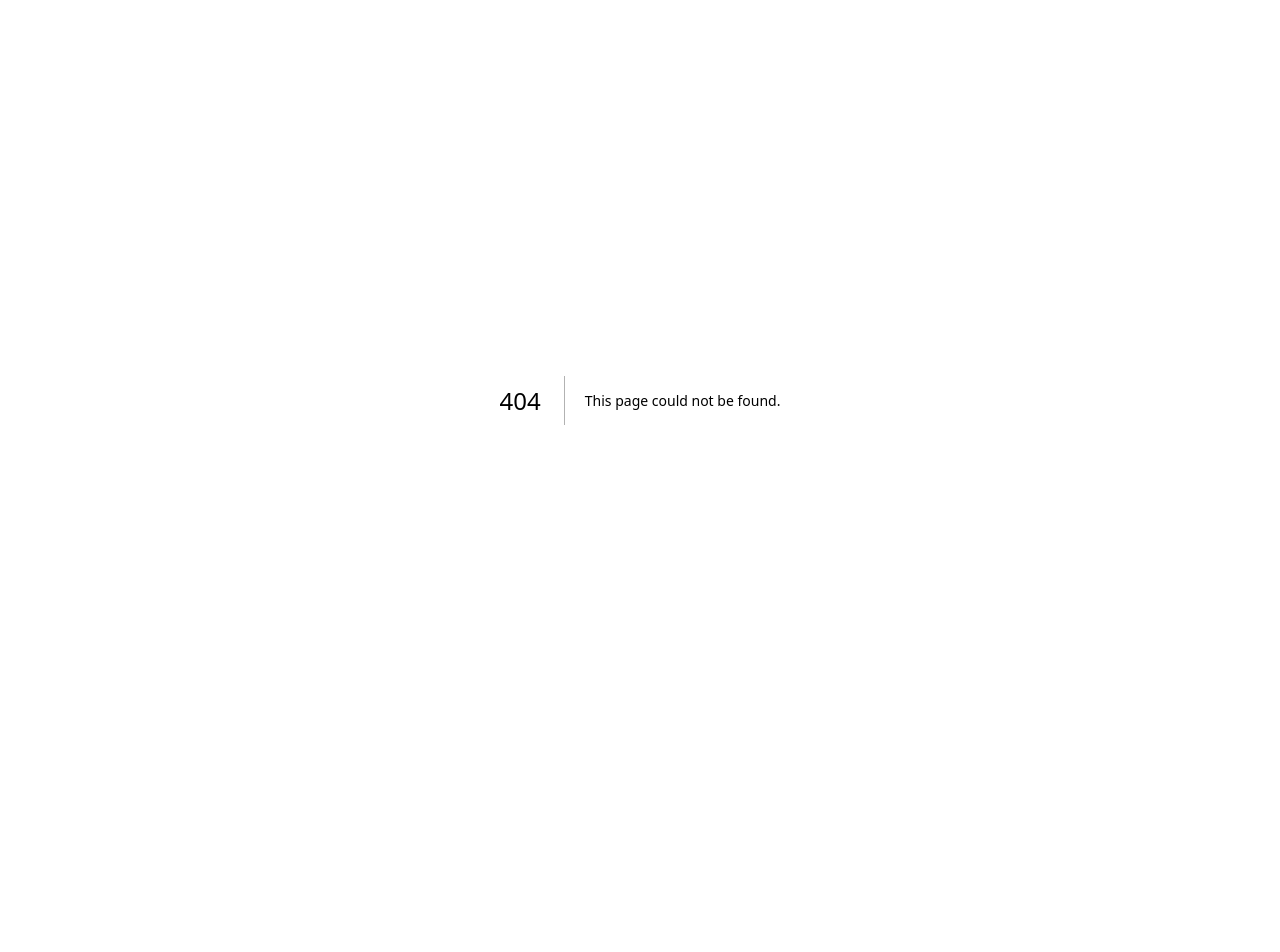
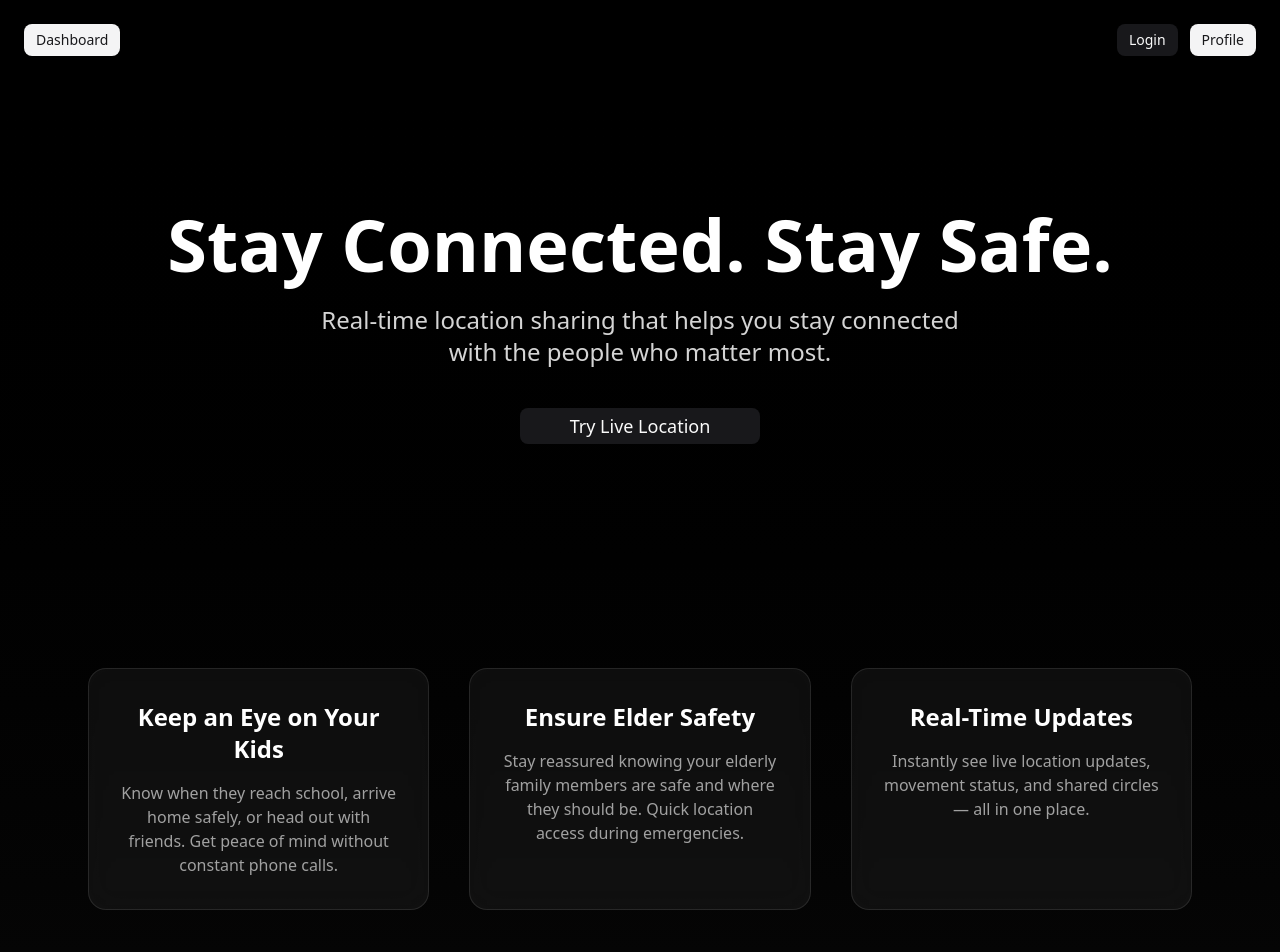
Before and after one commit to Fexaop/fsh, a Next.js app in the folder frontend/: page /home in a window 1280 px wide. Before the commit this address had no page. Shown: the top 952 px of the page. Before the commit the page ends 800 px from the top, so only its background shows below. Built offline with nearby package versions, Linux system fonts and the light colour scheme.

Commit message:
feat: home

```diff
--- /dev/null
+++ b/frontend/app/home/page.tsx
@@ -0,0 +1,206 @@
+"use client";
+
+import { motion } from "motion/react";
+import { useRouter } from "next/navigation";
+import { Button } from "@/components/ui/button";
+
+export default function Home() {
+  const router = useRouter();
+
+  return (
+    <div className="min-h-screen w-full bg-gradient-to-b from-black via-neutral-900 to-black text-white">
+
+      {/* Top Bar */}
+      <div className="flex justify-between items-center p-6 sticky top-0 z-50 backdrop-blur-md bg-black/50">
+        <Button
+          size="sm"
+          variant="secondary"
+          onClick={() => router.push("/dashboard")}
+        >
+          Dashboard
+        </Button>
+
+        <div className="flex gap-3">
+          <Button size="sm" onClick={() => router.push("/login")}>
+            Login
+          </Button>
+          <Button
+            size="sm"
+            variant="secondary"
+            onClick={() => router.push("/profile")}
+          >
+            Profile
+          </Button>
+        </div>
+      </div>
+
+      {/* Hero Section */}
+      <section className="flex flex-col items-center justify-center text-center px-6 py-32">
+        <motion.h1
+          initial={{ opacity: 0, y: 40 }}
+          animate={{ opacity: 1, y: 0 }}
+          transition={{ duration: 0.8 }}
+          className="text-4xl md:text-7xl font-bold mb-6"
+        >
+          Stay Connected. Stay Safe.
+        </motion.h1>
+
+        <p className="text-lg md:text-2xl font-light max-w-2xl mb-10 text-neutral-300">
+          Real-time location sharing that helps you stay connected with the
+          people who matter most.
+        </p>
+
+        <Button
+          className="w-60 text-lg"
+          onClick={() => alert("Location feature coming soon")}
+        >
+          Try Live Location
+        </Button>
+      </section>
+
+      {/* Benefits Section */}
+      <section className="px-6 py-24 max-w-6xl mx-auto grid md:grid-cols-3 gap-10 text-center">
+        <div className="bg-white/5 backdrop-blur-lg rounded-2xl p-8 border border-white/10">
+          <h3 className="text-2xl font-semibold mb-4">
+            Keep an Eye on Your Kids
+          </h3>
+          <p className="text-neutral-400">
+            Know when they reach school, arrive home safely, or head out with
+            friends. Get peace of mind without constant phone calls.
+          </p>
+        </div>
+
+        <div className="bg-white/5 backdrop-blur-lg rounded-2xl p-8 border border-white/10">
+          <h3 className="text-2xl font-semibold mb-4">
+            Ensure Elder Safety
+          </h3>
+          <p className="text-neutral-400">
+            Stay reassured knowing your elderly family members are safe and
+            where they should be. Quick location access during emergencies.
+          </p>
+        </div>
+
+        <div className="bg-white/5 backdrop-blur-lg rounded-2xl p-8 border border-white/10">
+          <h3 className="text-2xl font-semibold mb-4">
+            Real-Time Updates
+          </h3>
+          <p className="text-neutral-400">
+            Instantly see live location updates, movement status, and shared
+            circles — all in one place.
+          </p>
+        </div>
+      </section>
+
+      {/* Extra Section */}
+      <section className="px-6 py-24 text-center max-w-4xl mx-auto">
+        <h2 className="text-3xl md:text-5xl font-bold mb-8">
+          Built for Families
+        </h2>
+        <p className="text-lg text-neutral-400 leading-relaxed">
+          Whether you're coordinating pickups, checking that loved ones are
+          safe, or simply staying connected throughout the day, this platform
+          gives you a secure and private way to share location information.
+          Your safety and privacy remain the top priority.
+        </p>
+      </section>
+
+            {/* Smart Features Section */}
+      <section className="px-6 py-24 max-w-6xl mx-auto grid md:grid-cols-2 gap-16 items-center">
+        <div>
+          <h2 className="text-3xl md:text-5xl font-bold mb-6">
+            Smart Alerts & Notifications
+          </h2>
+          <p className="text-neutral-400 text-lg leading-relaxed">
+            Set custom alerts for important places like home, school, or work.
+            Receive notifications when loved ones arrive or leave specific
+            locations. Stay informed without constantly checking the app.
+          </p>
+        </div>
+
+        <div className="bg-white/5 border border-white/10 rounded-2xl p-8 backdrop-blur-lg">
+          <ul className="space-y-4 text-neutral-300">
+            <li>• Arrival & departure alerts</li>
+            <li>• Low battery notifications</li>
+            <li>• Real-time movement updates</li>
+            <li>• Custom safe zones</li>
+          </ul>
+        </div>
+      </section>
+
+      {/* Privacy Section */}
+      <section className="px-6 py-24 text-center max-w-4xl mx-auto">
+        <h2 className="text-3xl md:text-5xl font-bold mb-8">
+          Privacy First. Always.
+        </h2>
+        <p className="text-lg text-neutral-400 leading-relaxed">
+          Your location data is shared only with people you trust. You stay in
+          control of who sees your location and when. Designed with security in
+          mind, so your family stays protected.
+        </p>
+      </section>
+
+      {/* Emergency Section */}
+      <section className="px-6 py-24 max-w-5xl mx-auto text-center">
+        <div className="bg-red-500/10 border border-red-500/30 rounded-2xl p-12 backdrop-blur-lg">
+          <h2 className="text-3xl md:text-4xl font-bold mb-6">
+            Emergency Assistance
+          </h2>
+          <p className="text-neutral-300 text-lg">
+            Quickly share your real-time location in urgent situations.
+            Immediate access to your location ensures faster help when it
+            matters most.
+          </p>
+        </div>
+      </section>
+
+      {/* Cross Device Section */}
+      <section className="px-6 py-24 text-center max-w-4xl mx-auto">
+        <h2 className="text-3xl md:text-5xl font-bold mb-8">
+          Works Across Devices
+        </h2>
+        <p className="text-lg text-neutral-400 leading-relaxed">
+          Access your dashboard from desktop, tablet, or mobile. Stay connected
+          wherever you are with seamless synchronization.
+        </p>
+      </section>
+
+      {/* FAQ Section */}
+      <section className="px-6 py-24 max-w-4xl mx-auto">
+        <h2 className="text-3xl md:text-5xl font-bold mb-12 text-center">
+          Frequently Asked Questions
+        </h2>
+
+        <div className="space-y-8">
+          <div>
+            <h3 className="text-xl font-semibold mb-2">
+              Does this track people without permission?
+            </h3>
+            <p className="text-neutral-400">
+              No. Location sharing requires mutual consent. Users control who
+              can see their location.
+            </p>
+          </div>
+
+          <div>
+            <h3 className="text-xl font-semibold mb-2">
+              Is location sharing real-time?
+            </h3>
+            <p className="text-neutral-400">
+              Yes. Locations update dynamically to give you accurate live
+              tracking.
+            </p>
+          </div>
+
+          <div>
+            <h3 className="text-xl font-semibold mb-2">
+              Can I turn off location anytime?
+            </h3>
+            <p className="text-neutral-400">
+              Absolutely. You are always in control of your privacy settings.
+            </p>
+          </div>
+        </div>
+      </section>
+    </div>
+  );
+}
```
Also changed, not shown: 1 other file (tests, documents, lock files or other folders).
